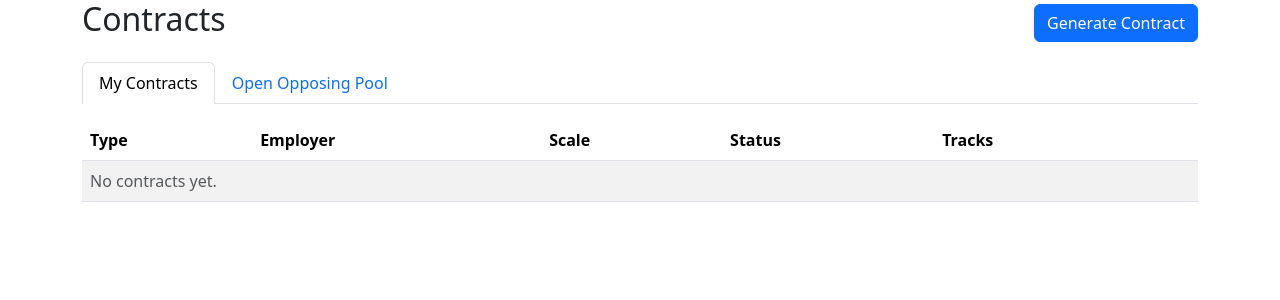
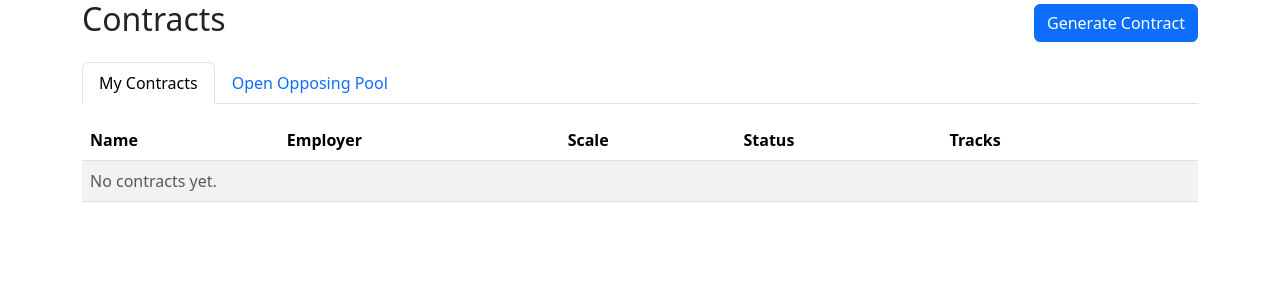
Before and after one commit to p1mps/mrc-hinterlands, a Symfony app: template templates/contract/index.html.twig in a window 1280 px wide. Shown: the top 300 px of the page. Run offline with Twig, Linux system fonts and the light colour scheme; the template is opened without the code that fills it, so the values that code supplies are empty; some libraries are stand-ins or nearby versions.

Commit message:
edit contract's name

```diff
--- a/src/Controller/ContractController.php
+++ b/src/Controller/ContractController.php
@@ -56,6 +56,7 @@ class ContractController extends AbstractController {
         $primary->setIsOpposing(false);
         $primary->setStatus(ContractStatus::Active);
         $primary->setType(ContractType::from($p['type']));
+        $primary->setName(ContractType::from($p['type'])->value);
         $primary->setEmployer($p['employer']);
         $primary->setEmployerAffiliation($p['affiliation']);
         $primary->setScale((int) $p['scale']);
@@ -75,6 +76,7 @@ class ContractController extends AbstractController {
         $opposing->setIsOpposing(true);
         $opposing->setStatus(ContractStatus::Available);
         $opposing->setType($oppData['type']);
+        $opposing->setName($oppData['type']->value);
         $opposing->setEmployer($oppData['employer']);
         $opposing->setEmployerAffiliation($oppData['affiliation']);
         $opposing->setScale($primary->getScale());
--- a/templates/contract/edit.html.twig
+++ b/templates/contract/edit.html.twig
@@ -1,6 +1,6 @@
 {% extends 'base.html.twig' %}
 {% block body %}
-    <h2>Edit Contract — {{ contract.type.value|capitalize }}</h2>
+    <h2>Edit Contract — {{ contract.name }}</h2>
     <a href="{{ path('app_contracts_show', {id: contract.id}) }}" class="btn btn-outline-secondary mb-3">Back to Contract</a>
 
     {{ form_start(form, {attr: {class: 'row g-3'}}) }}
--- a/templates/contract/index.html.twig
+++ b/templates/contract/index.html.twig
@@ -12,11 +12,11 @@
 <div class="tab-content">
 <div class="tab-pane fade show active" id="mine">
 <table class="table table-striped">
-<thead><tr><th>Type</th><th>Employer</th><th>Scale</th><th>Status</th><th>Tracks</th><th></th></tr></thead>
+<thead><tr><th>Name</th><th>Employer</th><th>Scale</th><th>Status</th><th>Tracks</th><th></th></tr></thead>
 <tbody>
 {% for c in myContracts %}
 <tr>
-    <td>{{ c.type.value }}</td>
+    <td>{{ c.name }}</td>
     <td>{{ c.employer }}</td>
     <td>{{ c.scale }}</td>
     <td><span class="badge bg-{{ c.status.value == 'active' ? 'success' : 'secondary' }}">{{ c.status.value }}</span></td>
@@ -37,11 +37,11 @@
 </div>
 <div class="tab-pane fade" id="pool">
 <table class="table table-striped">
-<thead><tr><th>Type</th><th>Employer</th><th>Affiliation</th><th>Tracks</th><th></th></tr></thead>
+<thead><tr><th>Name</th><th>Employer</th><th>Affiliation</th><th>Tracks</th><th></th></tr></thead>
 <tbody>
 {% for c in opposingPool %}
 <tr>
-    <td>{{ c.type.value }}</td>
+    <td>{{ c.name }}</td>
     <td>{{ c.employer }}</td>
     <td>{{ c.employerAffiliation }}</td>
     <td>{{ c.numberOfTracks }}</td>
--- a/templates/contract/show.html.twig
+++ b/templates/contract/show.html.twig
@@ -1,6 +1,6 @@
 {% extends 'base.html.twig' %}
 {% block body %}
-<h2>Contract — {{ contract.type.value|capitalize }}</h2>
+<h2>{{ contract.name }}</h2>
 <div class="row mb-4">
 <div class="col-md-6">
 <table class="table table-bordered table-sm">
```
